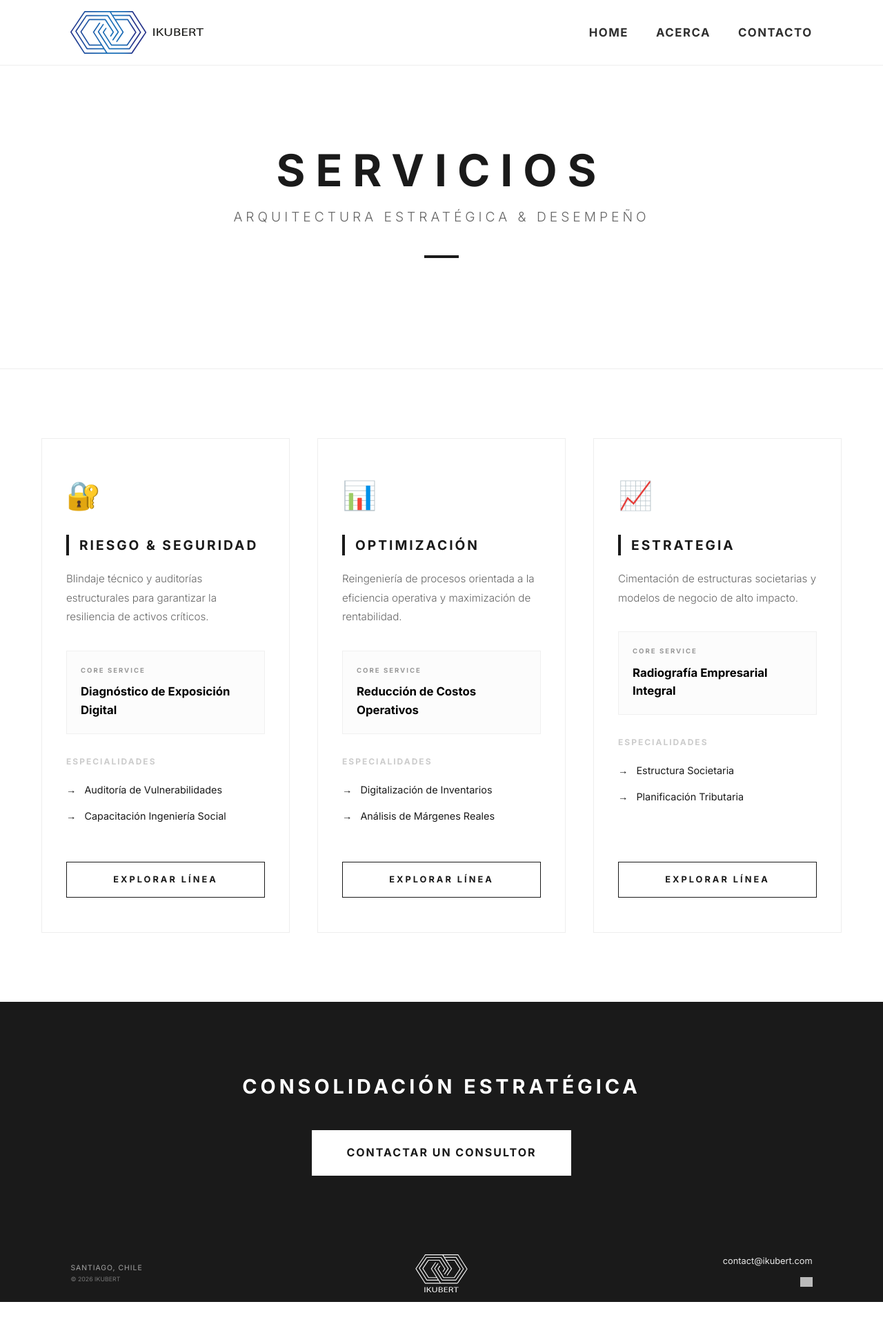
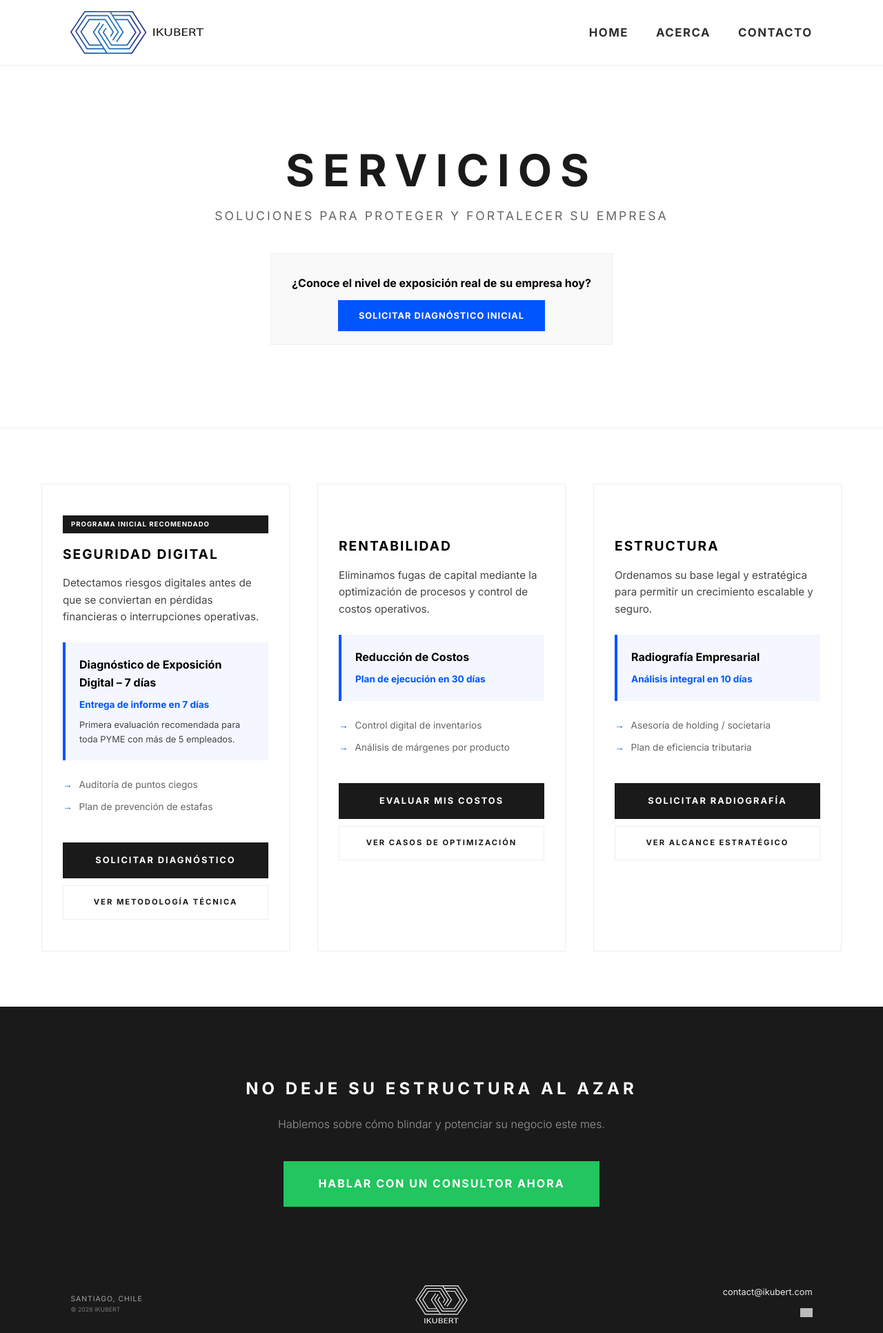
Before and after one commit to IKUBERT/ikubert.github.io, a Jekyll site: the page built from servicios.html, in a window 1280 px wide. Shown: the whole page at 69% size. Built offline with Jekyll 4.4.1, drawn with Linux system fonts in a browser that asks for light colours; before the commit the page ends 1887 px from its top, so only the background shows below that; grey boxes are pictures that could not be loaded.

Commit message:
Refactor servicios.html for styling and content updates

```diff
--- a/servicios.html
+++ b/servicios.html
@@ -4,205 +4,208 @@ title: Servicios | IKUBERT
 ---
 
 <style>
-    /* Estilos específicos para la página de servicios */
     .service-line-card {
         background: #fff;
         border: 1px solid #eee;
-        padding: 50px 35px;
-        transition: all 0.3s ease;
+        padding: 45px 30px;
         display: flex;
         flex-direction: column;
         height: 100%;
-        border-radius: 0; /* Recto para máxima sobriedad */
+        transition: 0.3s;
+        position: relative;
     }
 
     .service-line-card:hover {
         border-color: #1a1a1a;
-        box-shadow: 0 10px 40px rgba(0,0,0,0.05);
+        box-shadow: 0 15px 40px rgba(0,0,0,0.08);
     }
 
-    .line-icon {
-        font-size: 2.5rem;
-        margin-bottom: 25px;
-        display: block;
+    .priority-tag {
+        background: #1a1a1a;
+        color: #fff;
+        font-size: 0.6rem;
+        padding: 5px 12px;
+        font-weight: 800;
+        text-transform: uppercase;
+        letter-spacing: 1px;
+        display: inline-block;
+        margin-bottom: 15px;
     }
 
     .line-title {
         text-transform: uppercase;
-        letter-spacing: 3px;
+        letter-spacing: 2px;
         font-size: 1.2rem;
-        margin-bottom: 20px;
         font-weight: 800;
-        border-left: 4px solid #1a1a1a;
-        padding-left: 15px;
+        margin-bottom: 15px;
+        color: #000;
+    }
+
+    .line-desc {
+        color: #444;
+        font-size: 0.95rem;
+        line-height: 1.6;
+        margin-bottom: 25px;
+        min-height: 60px;
+    }
+
+    .star-service-box {
+        background: #f4f7ff;
+        padding: 20px;
+        border-left: 4px solid #0055ff;
+        margin-bottom: 25px;
+    }
+
+    .star-name {
+        font-size: 1rem;
+        font-weight: 800;
+        color: #000;
+        display: block;
+        margin-bottom: 5px;
+    }
+
+    .star-promise {
+        font-size: 0.85rem;
+        color: #0055ff;
+        font-weight: 600;
+    }
+
+    .benefit-list {
+        list-style: none;
+        padding: 0;
+        margin-bottom: 30px;
+    }
+
+    .benefit-item {
+        font-size: 0.85rem;
+        color: #666;
+        margin-bottom: 10px;
+        display: flex;
+        align-items: center;
+    }
+
+    .benefit-item::before {
+        content: "→";
+        margin-right: 10px;
+        color: #0055ff;
+        font-weight: 900;
+    }
+
+    .btn-action {
+        background: #1a1a1a;
+        color: #fff;
+        text-decoration: none;
+        padding: 15px;
+        text-align: center;
+        font-size: 0.8rem;
+        font-weight: 700;
+        text-transform: uppercase;
+        letter-spacing: 2px;
+        transition: 0.3s;
+        border: 1px solid #1a1a1a;
+    }
+
+    .btn-action:hover {
+        background: #fff;
         color: #1a1a1a;
     }
 
-    .line-desc {
-        color: #666;
-        font-size: 0.95rem;
-        line-height: 1.8;
-        margin-bottom: 35px;
-        font-weight: 300;
-    }
-
-    /* Caja de Servicio Estrella (Sutil) */
-    .star-service {
-        background: #fcfcfc;
-        padding: 20px;
-        margin-bottom: 30px;
-        border: 1px solid #f0f0f0;
-    }
-
-    .star-tag {
-        font-size: 0.6rem;
-        font-weight: 800;
-        text-transform: uppercase;
-        letter-spacing: 2px;
-        color: #999;
-        display: block;
-        margin-bottom: 10px;
-    }
-
-    .star-name {
-        font-size: 1.05rem;
-        font-weight: 700;
-        color: #000;
-    }
-
-    /* Servicios Complementarios */
-    .comp-title {
-        font-size: 0.75rem;
-        text-transform: uppercase;
-        letter-spacing: 2px;
-        font-weight: 800;
-        margin-bottom: 20px;
-        color: #ccc;
-    }
-
-    .comp-list {
-        list-style: none;
-        padding: 0;
-        margin-bottom: 40px;
-    }
-
-    .comp-item {
-        font-size: 0.9rem;
+    .btn-secondary {
+        background: #fff;
         color: #1a1a1a;
-        margin-bottom: 15px;
-        display: flex;
-        align-items: center;
-        font-weight: 400;
-    }
-
-    .comp-item::before {
-        content: "→";
-        margin-right: 12px;
-        font-weight: 800;
-        color: #1a1a1a;
-    }
-
-    /* Botón Detalle */
-    .btn-detail {
-        margin-top: auto;
-        padding: 15px 0;
-        border: 1px solid #1a1a1a;
-        color: #1a1a1a;
-        text-decoration: none;
-        font-size: 0.8rem;
-        font-weight: 700;
-        text-align: center;
-        text-transform: uppercase;
-        letter-spacing: 3px;
-        transition: 0.3s;
-    }
-
-    .btn-detail:hover {
-        background: #1a1a1a;
-        color: #fff;
+        margin-top: 10px;
+        font-size: 0.7rem;
+        border: 1px solid #eee;
     }
 
     @media (max-width: 768px) {
-        .hero-servicios { padding: 60px 20px !important; min-height: 300px !important; }
-        .hero-servicios h1 { font-size: 2.5rem !important; }
-        .grid-servicios { padding: 40px 20px !important; }
+        .hero-servicios { padding: 80px 20px !important; }
+        .hero-servicios h1 { font-size: 2.8rem !important; }
     }
 </style>
 
-<header class="hero-servicios" style="text-align: center; padding: 120px 20px; background: #ffffff; color: #1a1a1a; border-bottom: 1px solid #eee; width: 100%;">
+<header class="hero-servicios" style="text-align: center; padding: 120px 20px; background: #fff; border-bottom: 1px solid #eee; width: 100%;">
     <div style="max-width: 900px; margin: 0 auto;">
-        <h1 style="font-size: 4rem; letter-spacing: 15px; margin-bottom: 20px; font-weight: 800; text-transform: uppercase; line-height: 1;">Servicios</h1>
-        <p style="font-size: 1.2rem; font-weight: 300; letter-spacing: 5px; text-transform: uppercase; color: #666;">Arquitectura Estratégica & Desempeño</p>
-        <div style="width: 50px; height: 4px; background: #1a1a1a; margin: 40px auto;"></div>
+        <h1 style="font-size: 4rem; letter-spacing: 12px; font-weight: 800; text-transform: uppercase; line-height: 1; margin: 0;">Servicios</h1>
+        <p style="font-size: 1.1rem; color: #666; letter-spacing: 3px; text-transform: uppercase; margin: 20px 0 40px;">Soluciones para proteger y fortalecer su empresa</p>
+
+        <div style="background: #f9f9f9; padding: 30px; display: inline-block; border: 1px solid #eee;">
+            <p style="font-size: 1rem; font-weight: 600; margin-bottom: 20px; color: #000;">¿Conoce el nivel de exposición real de su empresa hoy?</p>
+            <a href="{{ site.baseurl }}/contacto" style="background: #0055ff; color: #fff; padding: 15px 30px; text-decoration: none; font-weight: 700; text-transform: uppercase; letter-spacing: 1px; font-size: 0.8rem;">Solicitar Diagnóstico Inicial</a>
+        </div>
     </div>
 </header>
 
-<main class="section-home" style="max-width: 1200px; margin: 0 auto; padding: 100px 20px;">
+<main class="section-home" style="max-width: 1200px; margin: 0 auto; padding: 80px 20px;">
     <div class="grid grid-servicios" style="margin-top: 0; padding: 0;">
 
         <div class="service-line-card">
-            <span class="line-icon">🔐</span>
-            <h2 class="line-title">Riesgo & Seguridad</h2>
-            <p class="line-desc">Blindaje técnico y auditorías estructurales para garantizar la resiliencia de activos críticos.</p>
+            <span class="priority-tag">Programa Inicial Recomendado</span>
+            <h2 class="line-title">Seguridad Digital</h2>
+            <p class="line-desc">Detectamos riesgos digitales antes de que se conviertan en pérdidas financieras o interrupciones operativas.</p>
 
-            <div class="star-service">
-                <span class="star-tag">Core Service</span>
-                <div class="star-name">Diagnóstico de Exposición Digital</div>
+            <div class="star-service-box">
+                <span class="star-name">Diagnóstico de Exposición Digital – 7 días</span>
+                <span class="star-promise">Entrega de informe en 7 días</span>
+                <p style="font-size:0.8rem; margin-top:8px; color:#444;">
+                    Primera evaluación recomendada para toda PYME con más de 5 empleados.
+                </p>
             </div>
 
-            <h4 class="comp-title">Especialidades</h4>
-            <ul class="comp-list">
-                <li class="comp-item">Auditoría de Vulnerabilidades</li>
-                <li class="comp-item">Capacitación Ingeniería Social</li>
+            <ul class="benefit-list">
+                <li class="benefit-item">Auditoría de puntos ciegos</li>
+                <li class="benefit-item">Plan de prevención de estafas</li>
             </ul>
 
-            <a href="#" class="btn-detail">Explorar Línea</a>
+            <a href="{{ site.baseurl }}/contacto" class="btn-action">Solicitar Diagnóstico</a>
+            <a href="#" class="btn-action btn-secondary">Ver metodología técnica</a>
         </div>
 
         <div class="service-line-card">
-            <span class="line-icon">📊</span>
-            <h2 class="line-title">Optimización</h2>
-            <p class="line-desc">Reingeniería de procesos orientada a la eficiencia operativa y maximización de rentabilidad.</p>
+            <div style="height: 29px;"></div>
+            <h2 class="line-title">Rentabilidad</h2>
+            <p class="line-desc">Eliminamos fugas de capital mediante la optimización de procesos y control de costos operativos.</p>
 
-            <div class="star-service">
-                <span class="star-tag">Core Service</span>
-                <div class="star-name">Reducción de Costos Operativos</div>
+            <div class="star-service-box">
+                <span class="star-name">Reducción de Costos</span>
+                <span class="star-promise">Plan de ejecución en 30 días</span>
             </div>
 
-            <h4 class="comp-title">Especialidades</h4>
-            <ul class="comp-list">
-                <li class="comp-item">Digitalización de Inventarios</li>
-                <li class="comp-item">Análisis de Márgenes Reales</li>
+            <ul class="benefit-list">
+                <li class="benefit-item">Control digital de inventarios</li>
+                <li class="benefit-item">Análisis de márgenes por producto</li>
             </ul>
 
-            <a href="#" class="btn-detail">Explorar Línea</a>
+            <a href="{{ site.baseurl }}/contacto" class="btn-action">Evaluar Mis Costos</a>
+            <a href="#" class="btn-action btn-secondary">Ver casos de optimización</a>
         </div>
 
         <div class="service-line-card">
-            <span class="line-icon">📈</span>
-            <h2 class="line-title">Estrategia</h2>
-            <p class="line-desc">Cimentación de estructuras societarias y modelos de negocio de alto impacto.</p>
+            <div style="height: 29px;"></div>
+            <h2 class="line-title">Estructura</h2>
+            <p class="line-desc">Ordenamos su base legal y estratégica para permitir un crecimiento escalable y seguro.</p>
 
-            <div class="star-service">
-                <span class="star-tag">Core Service</span>
-                <div class="star-name">Radiografía Empresarial Integral</div>
+            <div class="star-service-box">
+                <span class="star-name">Radiografía Empresarial</span>
+                <span class="star-promise">Análisis integral en 10 días</span>
             </div>
 
-            <h4 class="comp-title">Especialidades</h4>
-            <ul class="comp-list">
-                <li class="comp-item">Estructura Societaria</li>
-                <li class="comp-item">Planificación Tributaria</li>
+            <ul class="benefit-list">
+                <li class="benefit-item">Asesoría de holding / societaria</li>
+                <li class="benefit-item">Plan de eficiencia tributaria</li>
             </ul>
 
-            <a href="#" class="btn-detail">Explorar Línea</a>
+            <a href="{{ site.baseurl }}/contacto" class="btn-action">Solicitar Radiografía</a>
+            <a href="#" class="btn-action btn-secondary">Ver alcance estratégico</a>
         </div>
 
     </div>
 </main>
 
 <div style="background: #1a1a1a; padding: 100px 20px; text-align: center; color: #fff;">
-    <h2 style="text-transform: uppercase; letter-spacing: 5px; font-size: 1.8rem; font-weight: 800; margin-bottom: 40px;">Consolidación Estratégica</h2>
-    <a href="{{ site.baseurl }}/contacto" style="background: #fff; color: #1a1a1a; padding: 20px 50px; text-decoration: none; font-weight: 700; letter-spacing: 2px; text-transform: uppercase; display: inline-block;">
-        Contactar un Consultor
+    <h2 style="text-transform: uppercase; letter-spacing: 5px; font-size: 1.5rem; font-weight: 800; margin-bottom: 20px;">No deje su estructura al azar</h2>
+    <p style="color: #999; margin-bottom: 40px; font-weight: 300;">Hablemos sobre cómo blindar y potenciar su negocio este mes.</p>
+    <a href="https://wa.me/56989374989" style="background: #22c55e; color: #fff; padding: 20px 50px; text-decoration: none; font-weight: 700; letter-spacing: 2px; text-transform: uppercase; display: inline-block;">
+        Hablar con un Consultor Ahora
     </a>
 </div>
```
